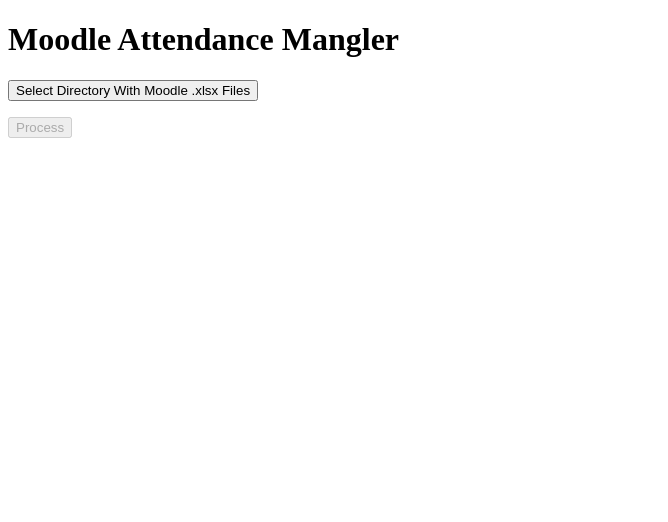
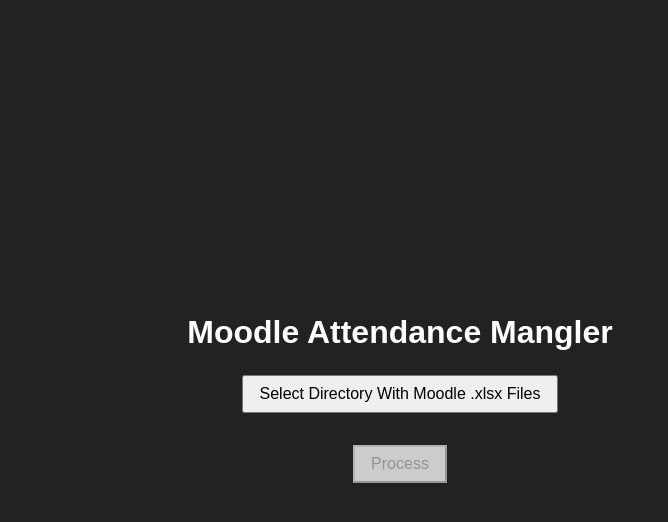
Before and after one commit to ohnotnow/attendence-spreadsheet-mangler-js, an Electron app: page index.html in a window 800 px wide. Shown: the whole page, without its empty margins (0-668 px from the left). Drawn offline with Linux system fonts and the light colour scheme.

Commit message:
CSS faff

```diff
--- a/index.html
+++ b/index.html
@@ -4,7 +4,41 @@
     <meta charset="UTF-8">
     <meta name="viewport" content="width=device-width, initial-scale=1.0">
     <title>Moodle Attendance Mangler</title>
-</head>
+        <style>
+            body {
+                font-family: Arial, sans-serif;
+                margin: 0;
+                padding: 0;
+                display: flex;
+                flex-direction: column;
+                align-items: center;
+                justify-content: center;
+                height: 100vh;
+                background-color: #222;
+                color: #fff;
+            }
+
+            h1 {
+                margin-bottom: 1rem;
+            }
+
+            button {
+                padding: 0.5rem 1rem;
+                margin: 0.5rem;
+                font-size: 1rem;
+                cursor: pointer;
+            }
+
+            button:disabled {
+                background-color: #ccc;
+                cursor: not-allowed;
+            }
+
+            p {
+                margin: 0.5rem;
+            }
+        </style>
+    </head>
 <body>
     <h1>Moodle Attendance Mangler</h1>
     <button id="select-directory">Select Directory With Moodle .xlsx Files</button>
```
